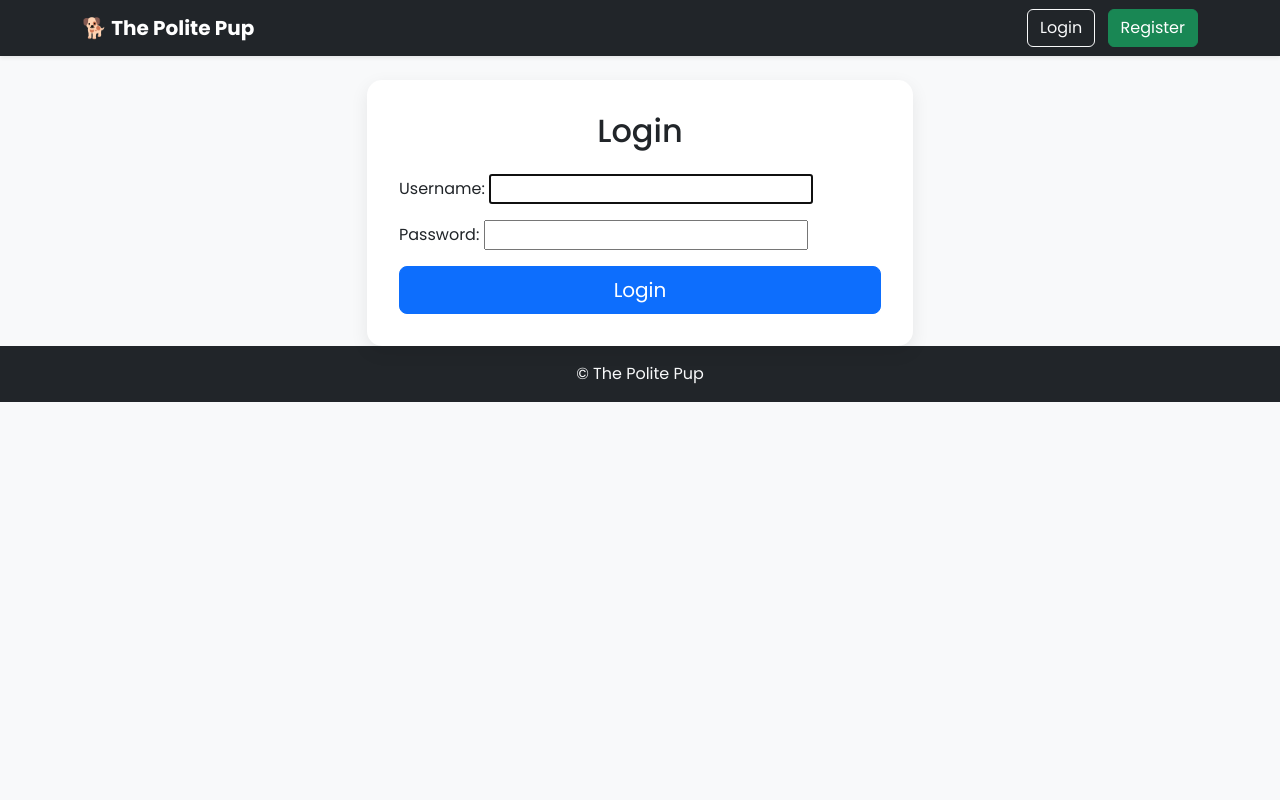
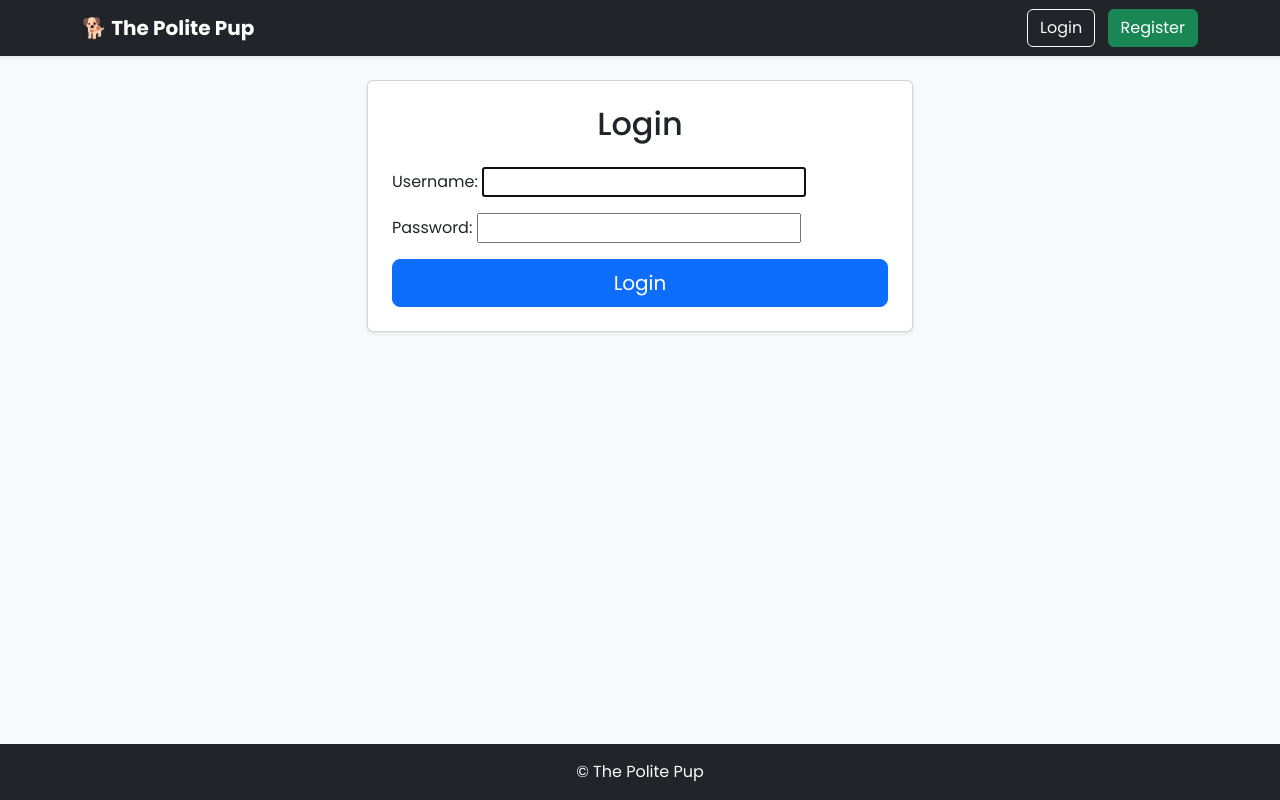
Before and after one commit to Dmolloy/the_polite_pup, a Django app: page /accounts/login/ in a window 1280 px wide. Run offline with Django 5.2, Linux system fonts and the light colour scheme.

Commit message:
add slight styling update to auth page

```diff
--- a/bookings/templates/bookings/base.html
+++ b/bookings/templates/bookings/base.html
@@ -30,7 +30,7 @@
 
 </head>
 
-<body>
+<body class="d-flex flex-column min-vh-100">
 
 <!-- Navbar -->
 <nav class="navbar navbar-expand-lg navbar-dark bg-dark shadow-sm">
@@ -100,7 +100,7 @@
 </nav>
 
 <!-- Main Content -->
-<main class="container mt-4">
+<main class="container mt-4 flex-grow-1">
 
     {% block content %}
     {% endblock %}
--- a/bookings/templates/registration/login.html
+++ b/bookings/templates/registration/login.html
@@ -3,7 +3,7 @@
 {% block content %}
 <div class="row justify-content-center">
     <div class="col-md-6">
-        <div class="info-card">
+        <div class="card p-4 shadow-sm">
             <h2 class="mb-4 text-center">Login</h2>
 
             <form method="post">
```
